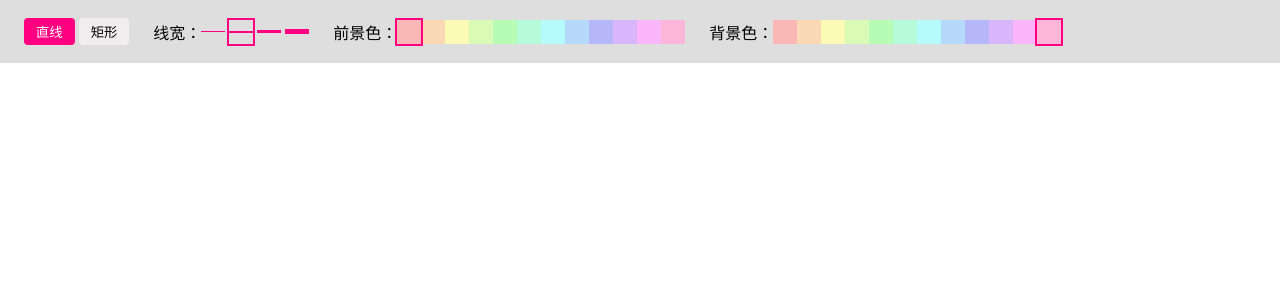
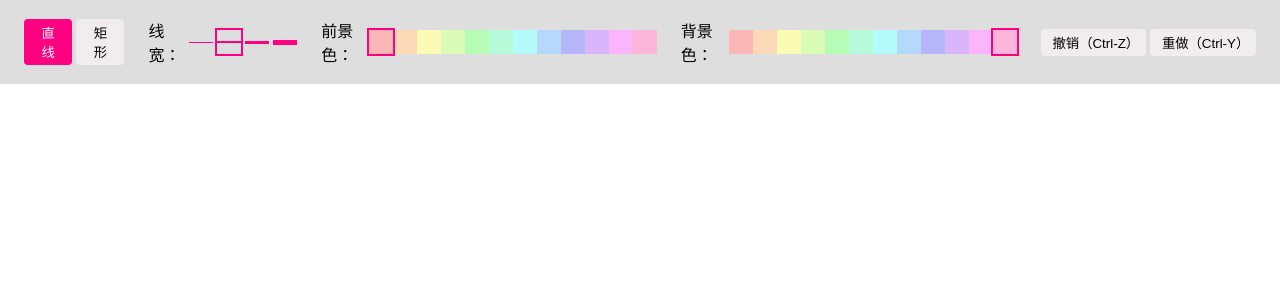
Before and after one commit to hamflx/webgl-paint, a Vue app: page / in a window 1280 px wide. Shown: the top 300 px of the page. Built offline with nearby package versions, Linux system fonts and the light colour scheme.

Commit message:
feat: 支持撤销与重做。

```diff
--- a/src/App.vue
+++ b/src/App.vue
@@ -40,6 +40,11 @@ onUnmounted(() => {
 
       <div class="paint__toolbar__block">
         背景色：<ColorPlate v-model="paintState.backgroundColor"></ColorPlate>
+      </div>
+
+      <div class="paint__toolbar__block">
+        <button class="paint__toolbar__btn" @click="paint.undo()">撤销（Ctrl-Z）</button>
+        <button class="paint__toolbar__btn" @click="paint.redo()">重做（Ctrl-Y）</button>
       </div>
     </div>
     <div ref="canvasContainer" class="paint__content"></div>
--- a/src/paint.js
+++ b/src/paint.js
@@ -9,7 +9,12 @@ export const createPaint = container => {
   const canvas = createCanvas(container)
   const gl = prepareWebgl(canvas)
 
+  canvas.tabIndex = 0
+  canvas.style.outline = 'none'
+
   const renderingItemList = []
+  const undoStack = []
+  const redoStack = []
 
   const renderingContext = {
     gl,
@@ -56,6 +61,8 @@ export const createPaint = container => {
       return
     }
 
+    undoStack.push([...renderingItemList])
+    redoStack.length = 0
     renderingItemList.push(item)
     requestRender()
 
@@ -78,8 +85,44 @@ export const createPaint = container => {
   }
   dispose.push(on(canvas, 'mousedown', beginEvent))
 
+  const onKeydown = keydownEvent => {
+    if (keydownEvent.code === 'KeyZ' && keydownEvent.ctrlKey) {
+      undo()
+    }
+    if (keydownEvent.code === 'KeyY' && keydownEvent.ctrlKey) {
+      redo()
+    }
+  }
+  dispose.push(on(canvas, 'keydown', onKeydown))
+
+  const undo = () => {
+    const stackItem = undoStack.pop()
+    if (stackItem) {
+      redoStack.push([...renderingItemList])
+      renderingItemList.length = 0
+
+      for (const item of stackItem) {
+        renderingItemList.push(item)
+      }
+      requestRender()
+    }
+  }
+
+  const redo = () => {
+    const stackItem = redoStack.pop()
+    if (stackItem) {
+      undoStack.push([...renderingItemList])
+      renderingItemList.length = 0
+
+      for (const item of stackItem) {
+        renderingItemList.push(item)
+      }
+      requestRender()
+    }
+  }
+
   const destroy = () => invokeCallbacks(dispose)
-  return { getPaintMode, setPaintMode, setForegroundColor, setBackgroundColor, getForegroundColor, getBackgroundColor, setThickness, getThickness, destroy }
+  return { getPaintMode, setPaintMode, setForegroundColor, setBackgroundColor, getForegroundColor, getBackgroundColor, setThickness, getThickness, undo, redo, destroy }
 }
 
 export const PaintTool = {
```
